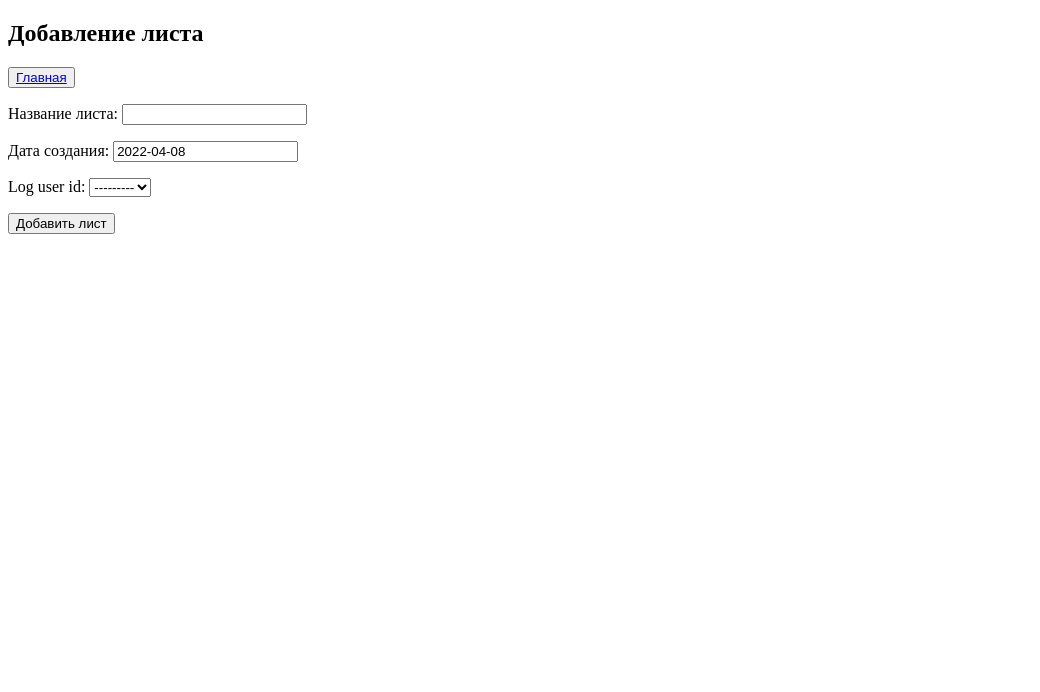
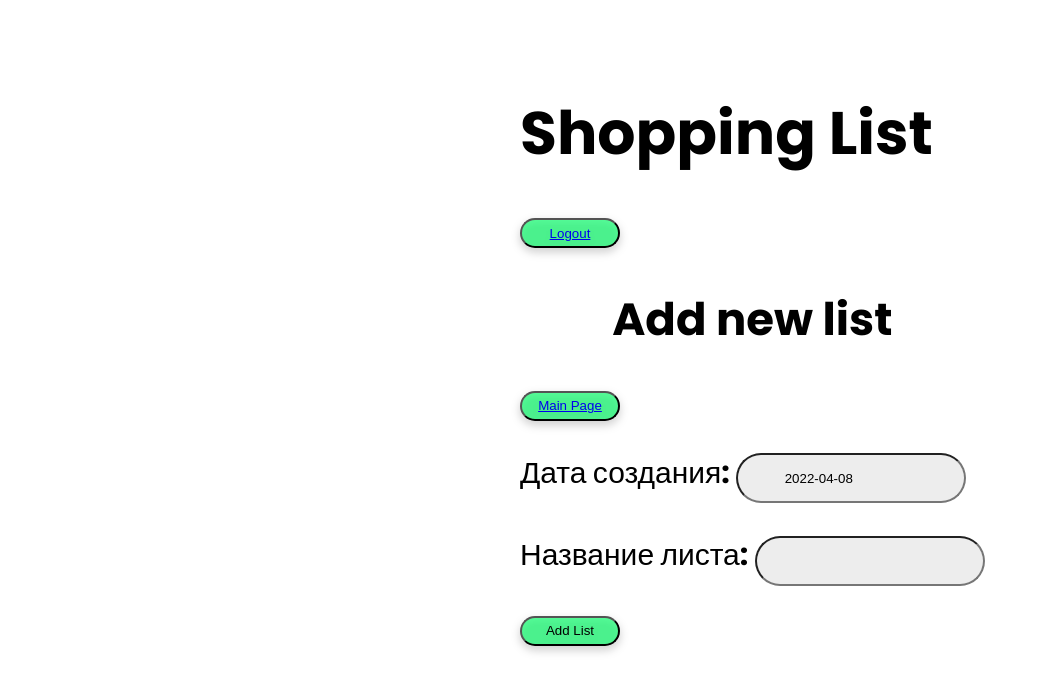
Before and after one commit to Neyokee/List_project, a Django app: page /addlist in a window 1280 px wide. Shown: the top 692 px of the page, without its empty margins (0-1040 px from the left). Run offline with Django 3.2, Linux system fonts and the light colour scheme.

Commit message:
try to css

```diff
--- a/List/forms.py
+++ b/List/forms.py
@@ -5,20 +5,20 @@ from django.contrib.auth.forms import UserCreationForm, UserChangeForm
 
 from django.core.exceptions import ValidationError
 
+
 class AddList(forms.ModelForm):
-
     class Meta:
         model = MainList
-        fields = '__all__'
+        fields = {'title', 'published_date'}
+
 
 class AddProduct(forms.ModelForm):
-
     class Meta:
         model = ListDetail
-        fields = '__all__'
+        fields = {'product_list','product_count'}
+
 
 class UserForm(forms.ModelForm):
-
     class Meta:
         model = User
         fields = {'username', 'password'}
@@ -29,6 +29,7 @@ class UserForm(forms.ModelForm):
     #         raise ValidationError('Пароль должен быть длинне 3-х символов')
     #     return password
 
+
 class AuthForm(forms.Form):
     username = forms.CharField()
     password = forms.CharField(widget=forms.PasswordInput)
--- a/List/static/css/style.css
+++ b/List/static/css/style.css
@@ -1,5 +1,101 @@
 body {
-    padding-left: 15px;
-    font-size:20px;
+
+    font-size:30px;
+    position:absolute;
+    top: 10%;
+    padding-left: 40%;
     font-family: 'League Gothic', sans-serif;
+    font-family: 'Poppins', sans-serif;
+
 }
+
+h3 {
+    font-size: 15px;
+    text-align: center;
+
+}
+
+h2 {
+    text-align: center;
+}
+
+.btn-login {
+
+    width: 400px;
+    height: 50px;
+    background: rgba(0, 255, 102, 0.65);
+    border-radius: 30px;
+    filter: drop-shadow(0px 4px 4px rgba(0, 0, 0, 0.25));
+
+}
+
+.btn-reg{
+
+    width: 400px;
+    height: 50px;
+    background: rgba(0, 255, 102, 0.65);
+    border-radius: 30px;
+    filter: drop-shadow(0px 4px 4px rgba(0, 0, 0, 0.25));
+
+}
+
+p input {
+    width: 230px;
+    height: 50px;
+    left: 31px;
+    top: 227px;
+    background: #EDEDED;
+    border-radius: 30px;
+    padding-left: 10%;
+}
+
+.btn-logout {
+    width: 100px;
+    height: 30px;
+    left: 31px;
+    top: 227px;
+    background: rgba(0, 255, 102, 0.65);
+    border-radius: 30px;
+    filter: drop-shadow(0px 4px 4px rgba(0, 0, 0, 0.25));
+
+}
+
+.btn-main-page {
+    width: 100px;
+    height: 30px;
+    left: 31px;
+    top: 227px;
+    background: rgba(0, 255, 102, 0.65);
+    border-radius: 30px;
+    filter: drop-shadow(0px 4px 4px rgba(0, 0, 0, 0.25));
+}
+
+.btn-submit{
+    width: 100px;
+    height: 30px;
+    left: 31px;
+    top: 227px;
+    background: rgba(0, 255, 102, 0.65);
+    border-radius: 30px;
+    filter: drop-shadow(0px 4px 4px rgba(0, 0, 0, 0.25));
+}
+
+.btn-addlist {
+    width: 100px;
+    height: 30px;
+    left: 31px;
+    top: 227px;
+    background: rgba(0, 255, 102, 0.65);
+    border-radius: 30px;
+    filter: drop-shadow(0px 4px 4px rgba(0, 0, 0, 0.25));
+}
+
+.listing {
+
+    width: 400px;
+    height: 50px;
+    background: #EDEDED;
+    border-radius: 30px;
+    filter: drop-shadow(0px 4px 4px rgba(0, 0, 0, 0.25));
+
+}
--- a/List/templates/List/Base.html
+++ b/List/templates/List/Base.html
@@ -4,12 +4,17 @@
 <head>
     <title> Product List </title>
     <link rel="stylesheet" href="{% static 'css/style.css' %}">
-    <link href="https://fonts.googleapis.com/css2?family=League+Gothic&display=swap" rel="stylesheet">
+    <link href="https://fonts.googleapis.com/css2?family=League+Gothic&family=Poppins:wght@700&display=swap" rel="stylesheet">
+<!--    {% if request.user.is_authenticated %}-->
+<!--        <meta http-equiv="refresh" content="0;{% url 'main_listing' %}">-->
+<!--    {%endif%}-->
 </head>
 <body>
-    <h1> Shopping List </h1>
-    </p><button> <a href="{% url 'logout_url' %}"> Выйти из аккаунта </a></button></p>
-            {% block content %}
-            {% endblock %}
+    <div>
+        <h1> Shopping List </h1>
+        <p><button class="btn-logout"> <a href="{% url 'logout_url' %}"> Logout </a></button></p>
+        {% block content %}
+        {% endblock %}
+    </div>
 </body>
 </html>
--- a/List/templates/List/addlist.html
+++ b/List/templates/List/addlist.html
@@ -1,16 +1,11 @@
-<!DOCTYPE html>
-<html lang="ru">
-<head>
-
-    <title>Добавление листа</title>
-</head>
-<body>
-    <h2> Добавление листа </h2>
-    <p></p><button> <a href="{% url 'main_listing' %}"> Главная </a></button></p>
+{% extends 'List/Base.html' %}
+{% block content %}
+    <h2> Add new list </h2>
+    </p><button class="btn-main-page"> <a href="{% url 'main_listing' %}"> Main Page </a></button>
     <form method="post">
         {%csrf_token%}
         {{add_list_form.as_p}}
-        <button type="submit"> Добавить лист </button>
+        <button class="btn-submit" type="submit"> Add List </button>
         </form>
-</body>
-</html>
+
+{% endblock %}
--- a/List/templates/List/product_list.html
+++ b/List/templates/List/product_list.html
@@ -3,8 +3,8 @@
 
 
     {% block content %}
-        <p><button> <a href="{% url 'main_listing' %}"> Главная </a></button></p>
-        <p><button><a href="{% url 'addproduct_url' %}"> Добавить продукт</a></button></p>
+        <p><button class="btn-main-page" > <a href="{% url 'main_listing' %}"> Main Page </a></button></p>
+        <p><button><a href="{% url 'addproduct_url' %}"> Add Products </a></button></p>
         <div>
             <p> Список покупок </p>
                 <p>
--- a/List/urls.py
+++ b/List/urls.py
@@ -6,7 +6,7 @@ urlpatterns = [
     # path('', views.main_listing, name = 'main_listing'),
     path('', views.auth_view, name = ''),
     path('main_list', views.main_listing, name = 'main_listing'),
-    path('prod/<int:pk>', views.product_list, name = 'products'),
+    path('prod/<int:pk>/', views.product_list, name = 'products'),
     path('addlist', AddListView.as_view(), name='addlist_url'),
     path('addproduct', AddProductView.as_view(), name='addproduct_url'),
     path('register', UserFromView.as_view(), name = 'register_url'),
--- a/List/views.py
+++ b/List/views.py
@@ -10,6 +10,8 @@ from django.http import HttpResponseRedirect, HttpResponse
 
 
 # Create your views here.
+
+
 
 def main_listing(request):
     current_user = request.user
@@ -55,7 +57,9 @@ class AddListView(View):  # добавление листа с продукта
     def post(self, request):
         add_list_form = AddList(request.POST)
         if add_list_form.is_valid():
-            MainList.objects.create(**add_list_form.cleaned_data)
+            title = add_list_form.cleaned_data['title']
+            date = add_list_form.cleaned_data['published_date']
+            MainList.objects.create(title= title, published_date= date, log_user_id= request.user)
             return HttpResponseRedirect('main_list')
 
         return render(request, 'List/addlist.html', context={"add_list_form": add_list_form})
@@ -70,7 +74,12 @@ class AddProductView(View):  # добавление продуктов в лис
     def post(self, request):
         add_product_list = AddProduct(request.POST)
         if add_product_list.is_valid():
-            ListDetail.objects.create(**add_product_list.cleaned_data)
+            product_list = add_product_list.cleaned_data['product_list']
+            product_count = add_product_list.cleaned_data['product_count']
+            print(request)
+            # rq = request.POST
+            # pk = rq.__getitem__('pk')
+            ListDetail.objects.create(product_list=product_list, product_count= product_count)
             # products = ListDetail.objects.filter(ID=pk)
             return HttpResponseRedirect('main_list')
 
```
Also changed, not shown: List/templates/List/login.html (+8 -14 lines), List/templates/List/main_list.html (+4 -6 lines), List/templates/List/register.html (+3 -9 lines), List/migrations/0024_listdetail_user_id.py (added), List/migrations/0025_remove_listdetail_user_id.py (added).
